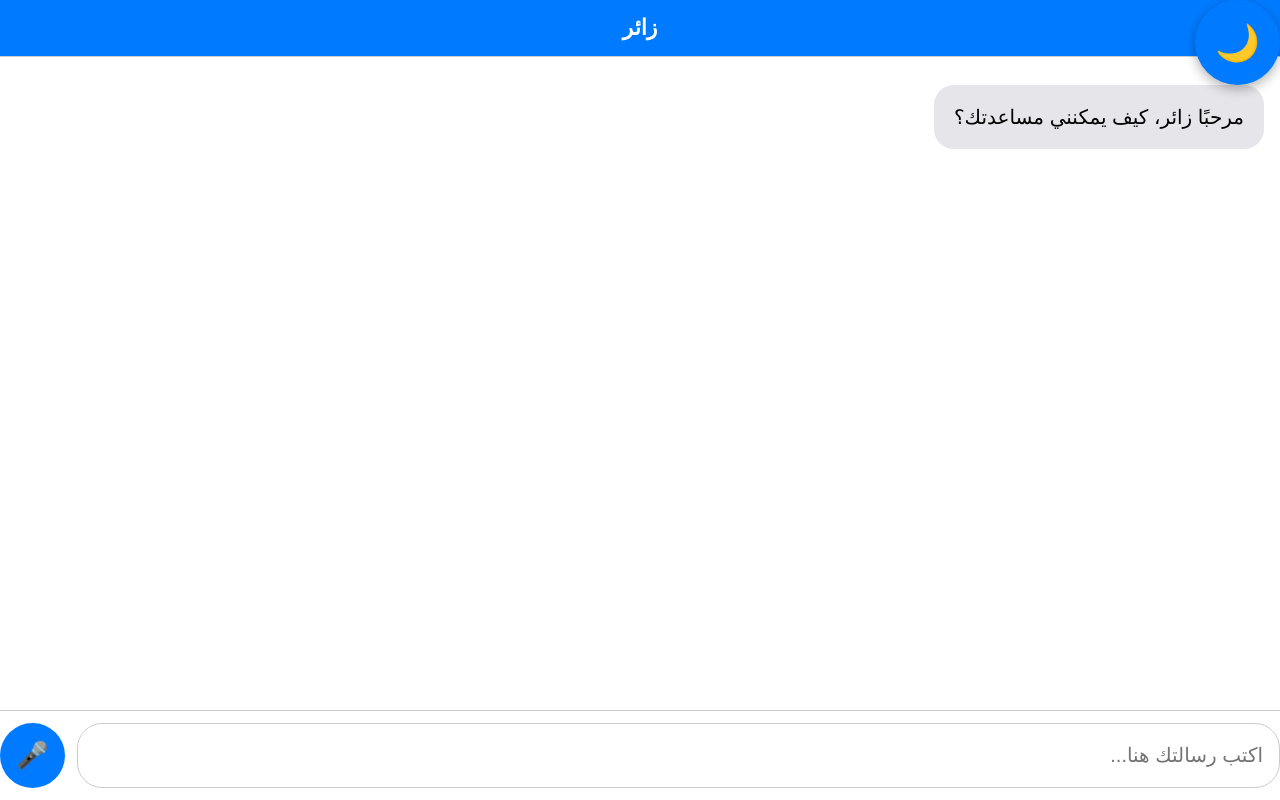
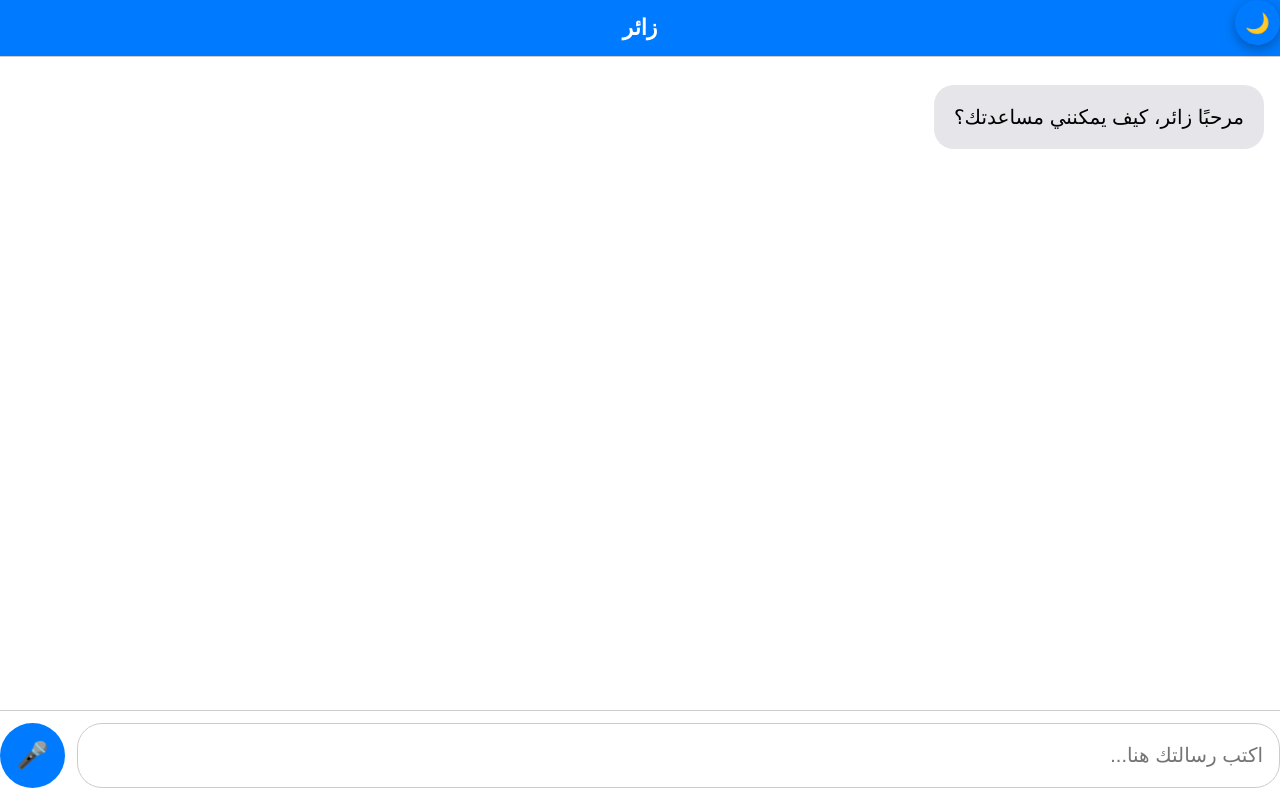
Before and after one commit to Hamoudi4app/Hamoudi-Ai, a Flask app: page /chat in a window 1280 px wide. Run offline with Flask 3, Linux system fonts and the light colour scheme.

Commit message:
Update index.html

```diff
--- a/templates/index.html
+++ b/templates/index.html
@@ -60,13 +60,13 @@
     }
 
     #toggle-theme {
-      width: 85px;
-      height: 85px;
+      width: 45px;
+      height: 45px;
       border: none;
       border-radius: 50%;
       background: var(--primary);
       color: var(--text-invert);
-      font-size: 36px;
+      font-size: 20px;
       cursor: pointer;
       display: flex;
       align-items: center;
```
